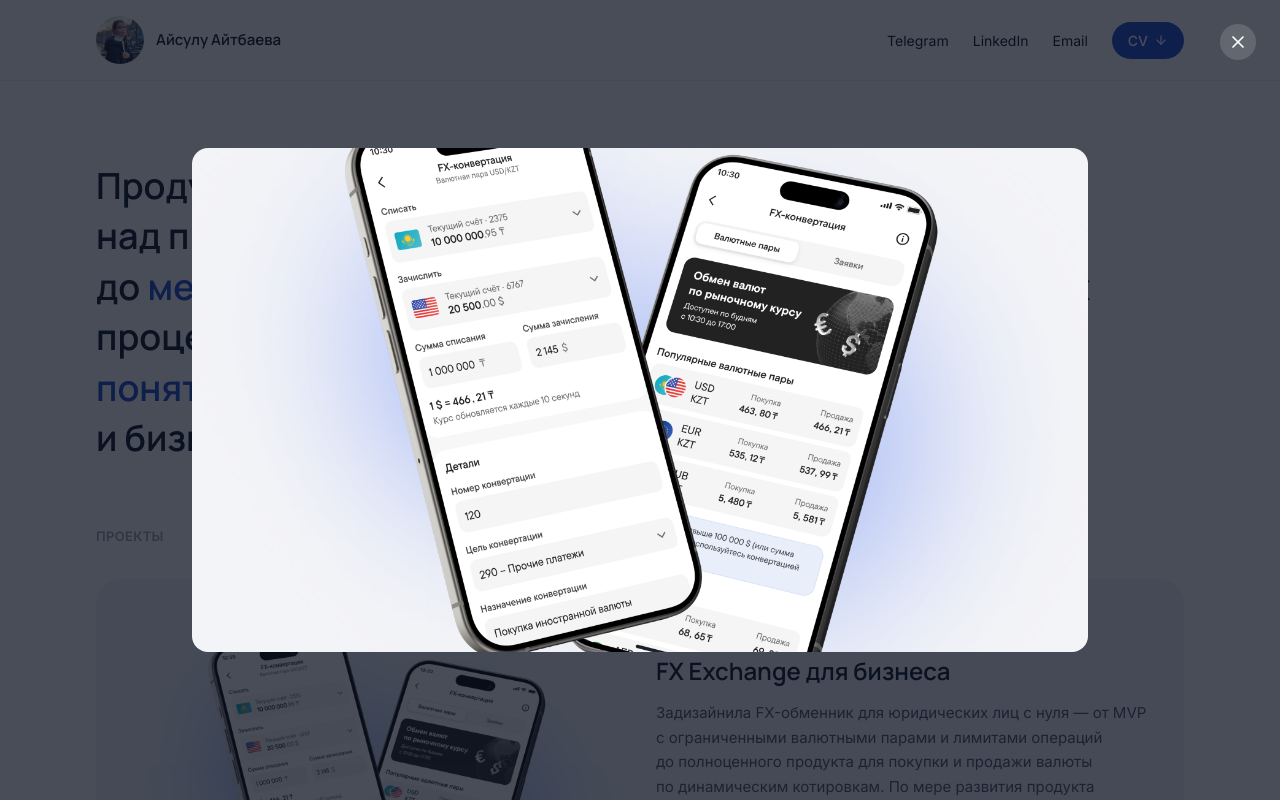
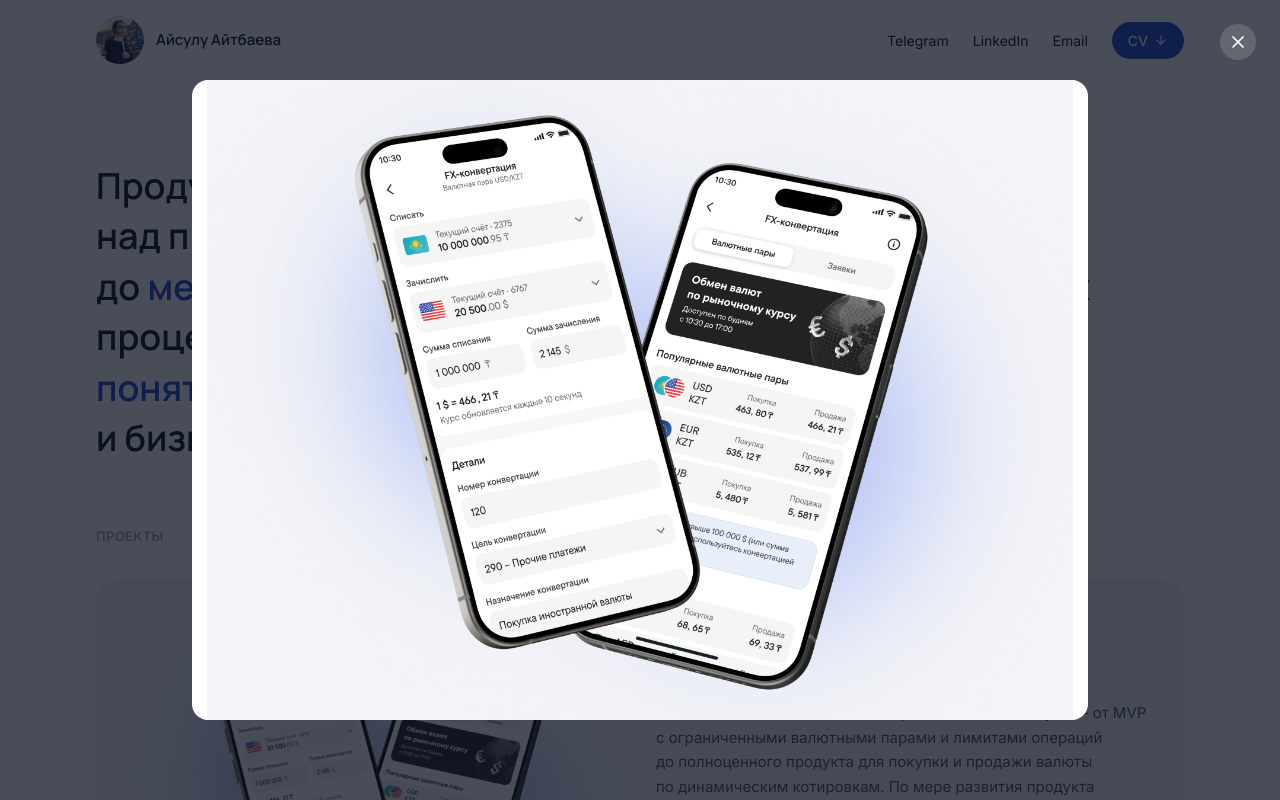
Before and after one commit to aisuluaitbayeva/aisulu-portfolio, a React (Vite) app: page / in a window 1280 px wide. Both pictures are taken after a click on the element 376 px from the left and 799 px from the top of the page. Shown: the top 800 px of the page. Built offline with nearby package versions, Linux system fonts and the light colour scheme.

Commit message:
Update Projects – убрать обрезку при просмотре скрина

```diff
--- a/src/App.jsx
+++ b/src/App.jsx
@@ -85,10 +85,13 @@ function ProjectMedia({ media, altBase }) {
     return () => window.removeEventListener("keydown", onKey);
   }, [zoomed]);
 
-  function SlideContent({ item, className }) {
+function SlideContent({ item, variant = "thumbnail" }) {
+    const sizingClass =
+      variant === "thumbnail" ? "h-full w-full object-cover" : "max-h-[80vh] max-w-full object-contain";
+
     if (!item?.src) {
       return (
-        <div className={`h-full w-full flex items-center justify-center ${className || ""}`}>
+        <div className="h-full w-full flex items-center justify-center">
           <div className="text-center px-6">
             <div
               className="mx-auto mb-3 rounded-full flex items-center justify-center"
@@ -104,24 +107,9 @@ function ProjectMedia({ media, altBase }) {
       );
     }
     if (item.video) {
-      return (
-        <video
-          src={item.src}
-          className={`h-full w-full object-cover ${className || ""}`}
-          autoPlay
-          loop
-          muted
-          playsInline
-        />
-      );
+      return <video src={item.src} className={sizingClass} autoPlay loop muted playsInline />;
     }
-    return (
-      <img
-        src={item.src}
-        alt={item.alt || altBase}
-        className={`h-full w-full object-cover ${className || ""}`}
-      />
-    );
+    return <img src={item.src} alt={item.alt || altBase} className={sizingClass} />;
   }
 
   return (
@@ -175,13 +163,11 @@ function ProjectMedia({ media, altBase }) {
             <X size={20} color="#FFFFFF" />
           </button>
           <div
-            className="rounded-2xl overflow-hidden max-w-4xl w-full"
+            className="rounded-2xl overflow-hidden max-w-4xl w-full flex items-center justify-center"
             style={{ background: "#FFFFFF" }}
             onClick={(e) => e.stopPropagation()}
           >
-            <div className="aspect-video w-full flex items-center justify-center">
-              <SlideContent item={slide} className="aspect-video" />
-            </div>
+            <SlideContent item={slide} variant="full" />
           </div>
         </div>
       )}
```
